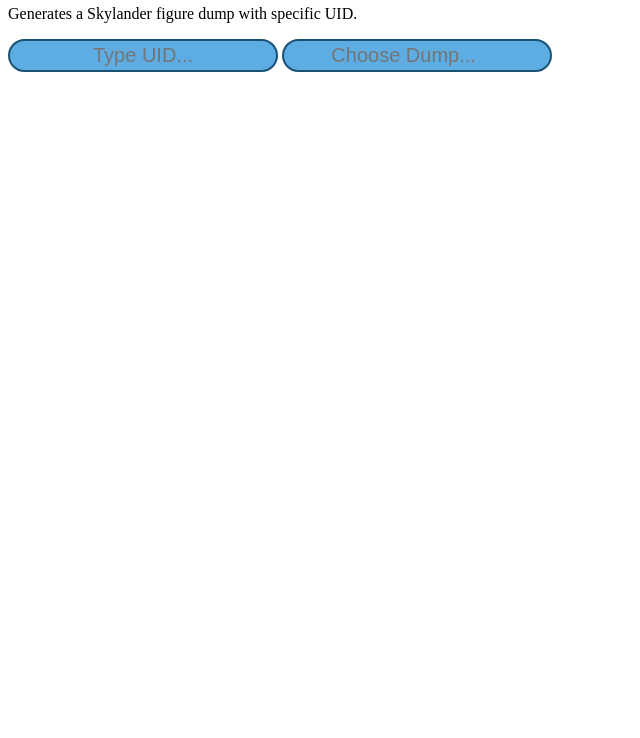
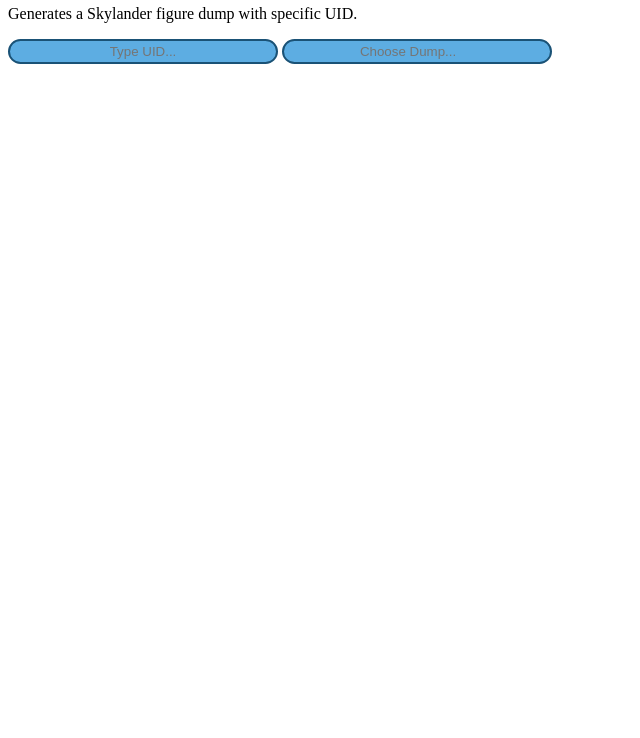
Before and after one commit to skylandersNFC/SkyDumps-Generator, a plain HTML site: page index.html in a window 1280 px wide. Shown: the part 62-800 px from the top of the page, without its empty margins (0-640 px from the left). Drawn offline with Linux system fonts and the light colour scheme.

Commit message:
Update style.css

```diff
--- a/style.css
+++ b/style.css
@@ -5,8 +5,6 @@ input, label {
 	color: #000;
 	cursor: pointer;
 	display: inline-block;
-	font-family: sans-serif;
-	font-size: 20px;
 	padding: 3px 3px;
 	text-align: center;
 	width: 260px;
```
